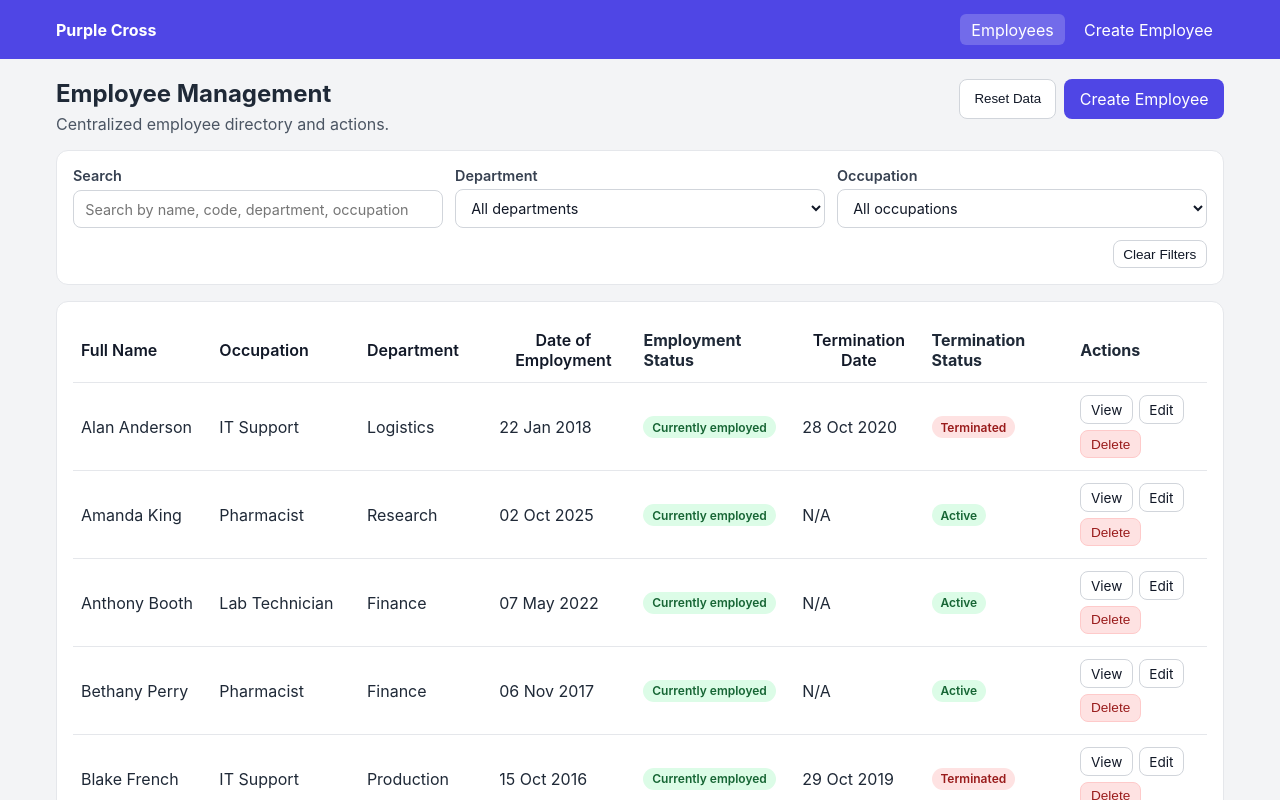
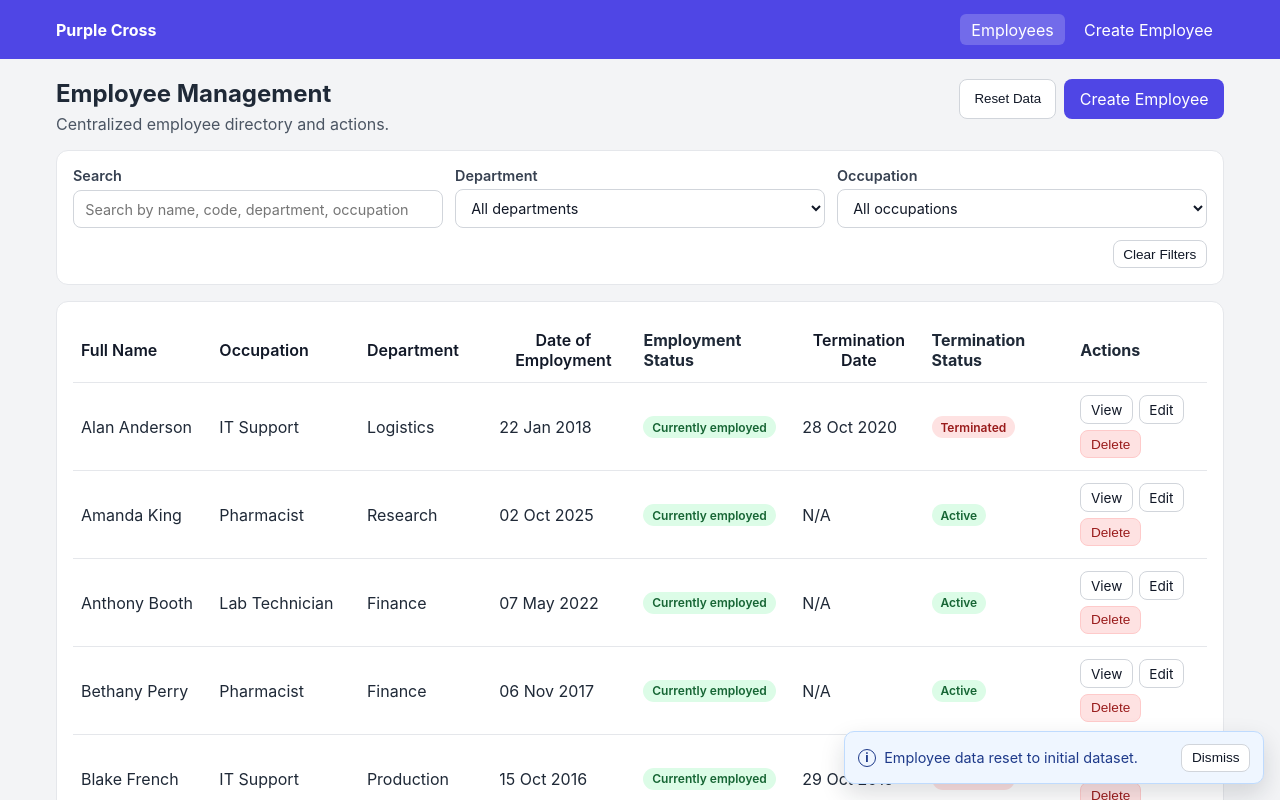
Before and after one commit to AlexsandarM/purple-cross, a React (Vite) app: page /employees in a window 1280 px wide. Both pictures are taken after a click on the button "Reset Data". Shown: the top 800 px of the page. Built offline with nearby package versions, Linux system fonts and the light colour scheme.

Commit message:
refactor: improve toast accessibility and visual clarity

```diff
--- a/src/components/common/ToastMessage.jsx
+++ b/src/components/common/ToastMessage.jsx
@@ -4,14 +4,31 @@ function ToastMessage({ toast, onClose }) {
   }
 
   const variant = toast.variant ?? "info";
+  const iconByVariant = {
+    success: "✓",
+    error: "!",
+    info: "i",
+  };
+  const icon = iconByVariant[variant] ?? iconByVariant.info;
 
   return (
-    <div className={`toast toast-${variant}`} role="status" data-testid="toast-message">
-      <p>{toast.message}</p>
+    <div
+      className={`toast toast-${variant}`}
+      role="status"
+      aria-live="polite"
+      data-testid="toast-message"
+    >
+      <div className="toast-content">
+        <span className="toast-icon" aria-hidden="true">
+          {icon}
+        </span>
+        <p>{toast.message}</p>
+      </div>
       <button
         type="button"
         className="button button-secondary button-small"
         onClick={onClose}
+        aria-label="Dismiss notification"
         data-testid="toast-dismiss-button"
       >
         Dismiss
--- a/src/styles.css
+++ b/src/styles.css
@@ -161,22 +161,6 @@ a {
 .row-actions {
   display: flex;
   gap: 0.5rem;
-}
-
-.feedback-banner {
-  display: flex;
-  align-items: center;
-  justify-content: space-between;
-  gap: 0.75rem;
-  flex-wrap: wrap;
-  border-color: #bfdbfe;
-  background: #eff6ff;
-}
-
-.feedback-banner p {
-  margin: 0;
-  color: #1e3a8a;
-  font-weight: 500;
 }
 
 .field {
@@ -394,6 +378,65 @@ a {
   color: #4b5563;
 }
 
+.toast {
+  position: fixed;
+  right: 1rem;
+  bottom: 1rem;
+  z-index: 1300;
+  width: min(94vw, 420px);
+  border-radius: 10px;
+  border: 1px solid #d1d5db;
+  background: #ffffff;
+  box-shadow: 0 10px 25px rgba(17, 24, 39, 0.15);
+  padding: 0.7rem 0.8rem;
+  display: flex;
+  align-items: center;
+  justify-content: space-between;
+  gap: 0.65rem;
+}
+
+.toast-content {
+  display: flex;
+  align-items: center;
+  gap: 0.5rem;
+}
+
+.toast-icon {
+  width: 1.15rem;
+  height: 1.15rem;
+  border-radius: 999px;
+  display: inline-flex;
+  align-items: center;
+  justify-content: center;
+  font-size: 0.78rem;
+  font-weight: 700;
+  border: 1px solid currentColor;
+  flex-shrink: 0;
+}
+
+.toast p {
+  margin: 0;
+  font-size: 0.9rem;
+}
+
+.toast-success {
+  border-color: #bbf7d0;
+  background: #f0fdf4;
+  color: #166534;
+}
+
+.toast-error {
+  border-color: #fecaca;
+  background: #fef2f2;
+  color: #991b1b;
+}
+
+.toast-info {
+  border-color: #bfdbfe;
+  background: #eff6ff;
+  color: #1e3a8a;
+}
+
 @media (max-width: 768px) {
   .navbar-inner {
     flex-direction: column;
@@ -411,4 +454,10 @@ a {
   .employee-details-grid {
     grid-template-columns: 1fr;
   }
+
+  .toast {
+    left: 1rem;
+    right: 1rem;
+    width: auto;
+  }
 }
```
